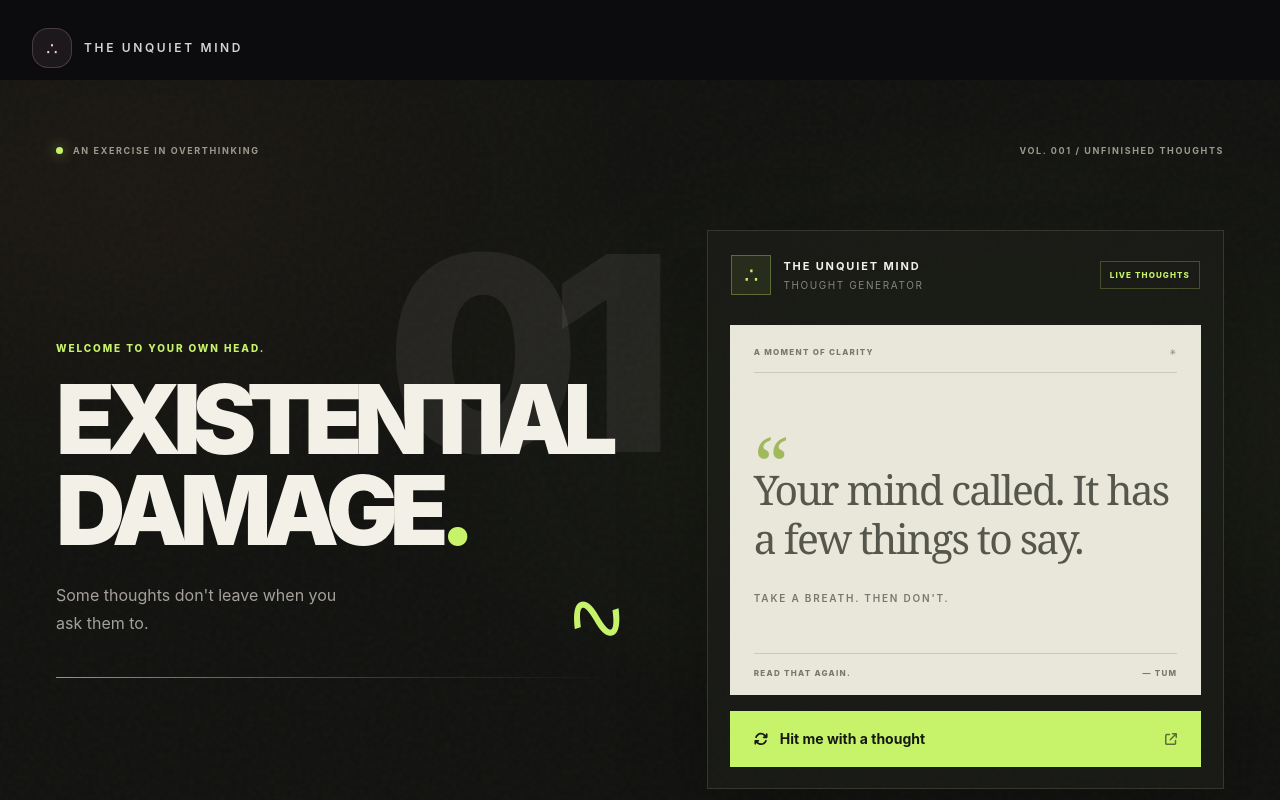
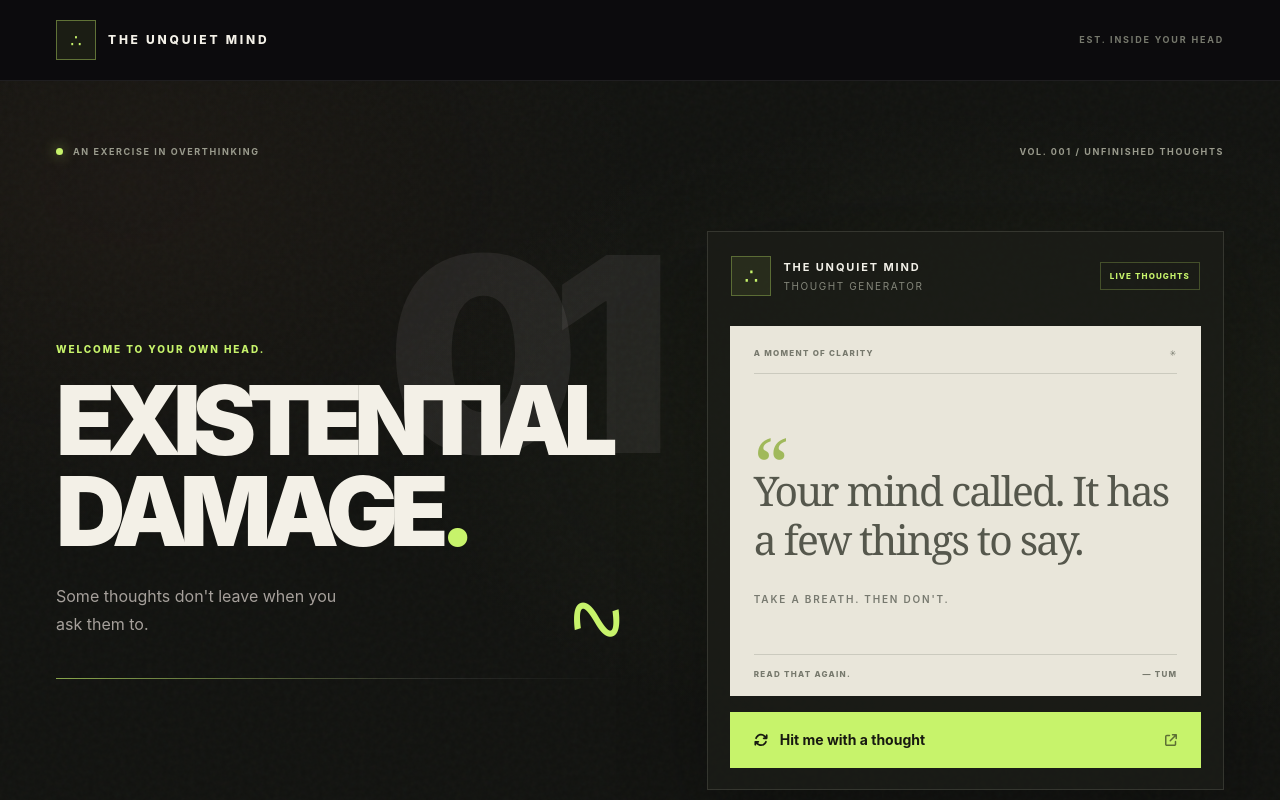
Before and after one commit to saanisayyad/shayari-joke-quote-ai, a React (Vite) app in the folder frontend/: page / in a window 1280 px wide. Shown: the top 800 px of the page. Built offline with nearby package versions, Linux system fonts and the light colour scheme.

Commit message:
Match navigation to editorial art direction

```diff
--- a/frontend/src/components/Navbar.jsx
+++ b/frontend/src/components/Navbar.jsx
@@ -2,15 +2,16 @@ import { Link } from "react-router-dom";
 
 export default function Navbar() {
   return (
-    <nav className="relative z-20 flex w-full max-w-7xl items-center justify-between px-4 pb-3 pt-5 sm:px-8 sm:pt-7">
-      <Link to="/" aria-label="The Unquiet Mind home" className="group flex items-center gap-2.5 sm:gap-3">
-        <span className="flex h-9 w-9 items-center justify-center rounded-xl border border-rose-200/20 bg-rose-200/[0.07] font-serif text-lg text-rose-200 transition duration-200 group-hover:border-rose-200/40 group-hover:bg-rose-200/[0.12] sm:h-10 sm:w-10 sm:rounded-2xl">
+    <nav className="editorial-nav relative z-20 mx-auto flex w-full max-w-[1440px] items-center justify-between border-b border-white/[0.08] px-5 py-4 sm:px-8 sm:py-5 lg:px-14">
+      <Link to="/" aria-label="The Unquiet Mind home" className="group flex items-center gap-3">
+        <span className="flex h-9 w-9 items-center justify-center border border-[#c7f36b]/40 bg-[#c7f36b]/[0.08] font-serif text-lg text-[#c7f36b] transition group-hover:bg-[#c7f36b]/[0.16] sm:h-10 sm:w-10">
           ∴
         </span>
-        <span className="text-[11px] font-semibold uppercase tracking-[0.16em] text-stone-300 transition group-hover:text-stone-100 sm:text-xs sm:tracking-[0.22em]">
+        <span className="text-[10px] font-extrabold uppercase tracking-[0.18em] text-[#f3f0e7] sm:text-xs sm:tracking-[0.23em]">
           The Unquiet Mind
         </span>
       </Link>
+      <span className="text-[9px] font-bold uppercase tracking-[0.2em] text-[#77796d]">Est. inside your head</span>
     </nav>
   );
 }
```
